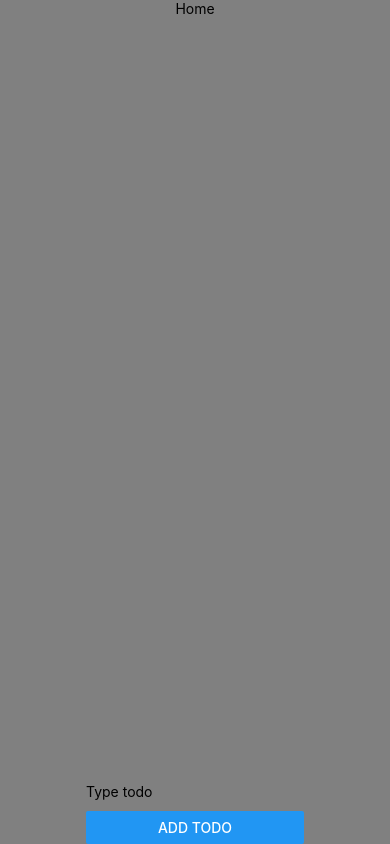
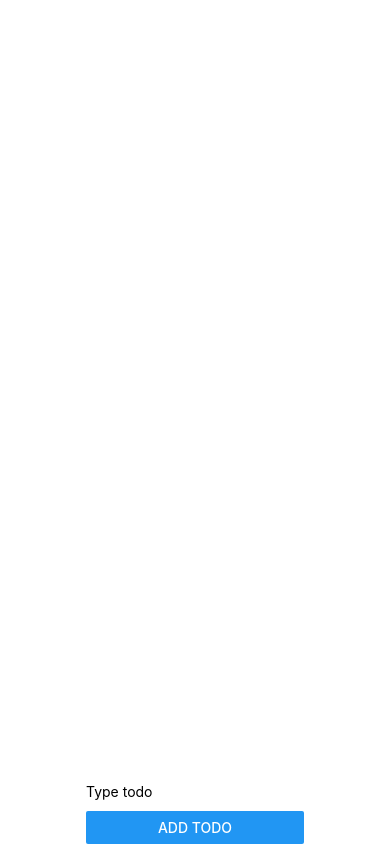
Before and after one commit to gabrielzzarate/productivity-client, a React Native app: screen / in a window 390 px wide. Built offline with nearby package versions, Linux system fonts and the light colour scheme.

Commit message:
successfully rendering todos onscreen

```diff
--- a/App.js
+++ b/App.js
@@ -22,8 +22,6 @@ export default class App extends React.Component {
 const styles = StyleSheet.create({
   container: {
     flex: 1,
-    // backgroundColor: '#fff',
-    // alignItems: 'center',
-    // justifyContent: 'center',
+    backgroundColor: '#fff',
   },
 });
--- a/app/components/Todo/index.js
+++ b/app/components/Todo/index.js
@@ -1,9 +1,11 @@
 import React from 'react';
+import { Text } from 'react-native';
 
-const Todo = ({ text }) => (
-  <Text>
-    Get to work: {text}
-  </Text>
-);
-
+const Todo = (todo) => {
+  return (
+    <Text>
+      Get to work: {todo.text}
+    </Text>
+  );
+};
 export default Todo;
--- a/app/components/TodoList/index.js
+++ b/app/components/TodoList/index.js
@@ -1,13 +1,27 @@
 import React from 'react';
-import { FlatList } from 'react-native';
+import { FlatList, ScrollView, StyleSheet } from 'react-native';
 import Todo from '../Todo';
 
 const TodoList = ({ todos, onTodoClick }) => (
-  <FlatList>
+  <ScrollView styles={styles.container}>
     {todos.map(todo => (
       <Todo key={todo.id} {...todo} onPress={() => onTodoClick(todo.id)} />
     ))}
-  </FlatList>
+  </ScrollView>
 );
 
+const styles = StyleSheet.create({
+  container: {
+    //height: 80,
+    //width: 100,
+    //flex: 4,
+    //backgroundColor: '#fff',
+    //alignItems: 'center',
+    //alignSelf: 'flex-start',
+    //width: '100%',
+    //height: '100%',
+    //justifyContent: 'flex-end',
+  },
+});
+
 export default TodoList;
--- a/app/screens/Home.js
+++ b/app/screens/Home.js
@@ -13,6 +13,7 @@ class Home extends React.Component {
   getVisibleTodos(todos, filter) {
     switch (filter) {
       case 'SHOW_ALL':
+        console.log('showing all', todos);
         return todos;
       case 'SHOW_COMPLETED':
         return todos.filter(t => t.completed);
@@ -27,13 +28,10 @@ class Home extends React.Component {
     const { todos, visibilityFilter } = this.props.state;
     console.log('App State: todos', this.props.state.todos);
 
-    console.log('results', this.getVisibleTodos(todos, visibilityFilter));
-
     return (
       <View style={styles.container}>
-        <Text>Home</Text>
-        <TodoList todos={this.getVisibleTodos(todos, visibilityFilter)} />
-        <AddTodo />
+        <TodoList style={{ width: 100, height: 50, backgroundColor: 'skyblue'}} todos={this.getVisibleTodos(todos, visibilityFilter)} />
+        <AddTodo style={{ width: 100, height: 50 }} />
       </View>
     );
   }
@@ -42,12 +40,9 @@ class Home extends React.Component {
 const styles = StyleSheet.create({
   container: {
     flex: 2,
-    backgroundColor: 'gray',
+    flexDirection: 'column',
     alignItems: 'center',
-    alignSelf: 'flex-start',
-    width: '100%',
-    // height: '100%',
-    justifyContent: 'flex-start',
+    justifyContent: 'center',
   },
 });
 
```
